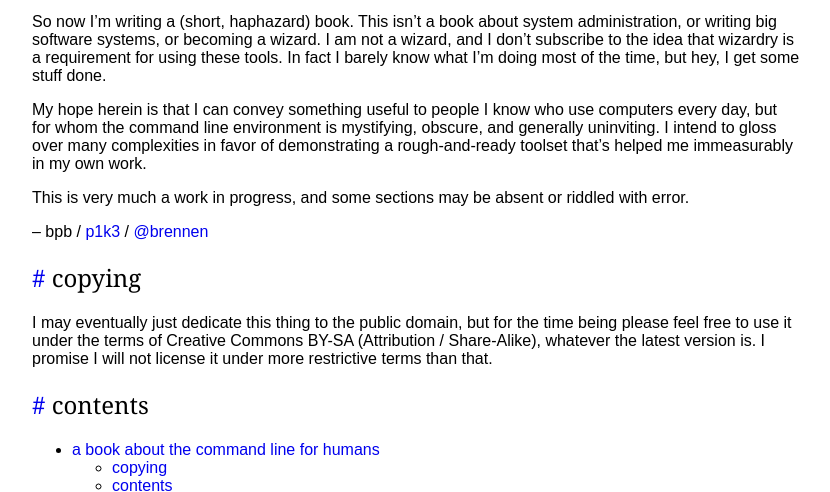
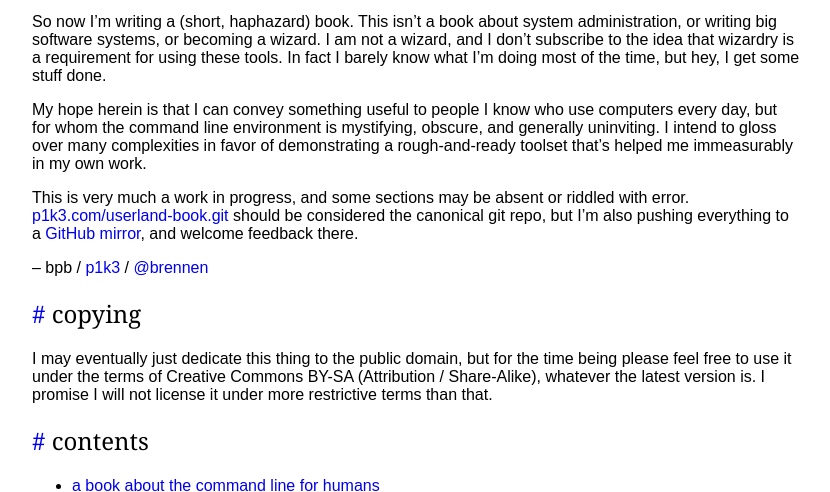
Before and after one commit to stilldavid/userland-book, a plain HTML site: page index.html in a window 1280 px wide. Shown: the part 242-734 px from the top of the page, without its empty margins (224-1054 px from the left). Drawn offline with Linux system fonts and the light colour scheme.

Commit message:
repo links

```diff
--- a/index.html
+++ b/index.html
@@ -29,7 +29,10 @@ favor of demonstrating a rough-and-ready toolset that&rsquo;s helped me immeasur
 in my own work.</p>
 
 <p>This is very much a work in progress, and some sections may be absent or
-riddled with error.</p>
+riddled with error.  <a href="//p1k3.com/userland-book.git">p1k3.com/userland-book.git</a>
+should be considered the canonical git repo, but I&rsquo;m also pushing everything
+to a <a href="https://github.com/brennen/userland-book">GitHub mirror</a>, and welcome
+feedback there.</p>
 
 <p>&ndash; bpb / <a href="//p1k3.com">p1k3</a> / <a href="https://twitter.com/brennen">@brennen</a></p>
 
```
Also changed, not shown: 1 other file.
